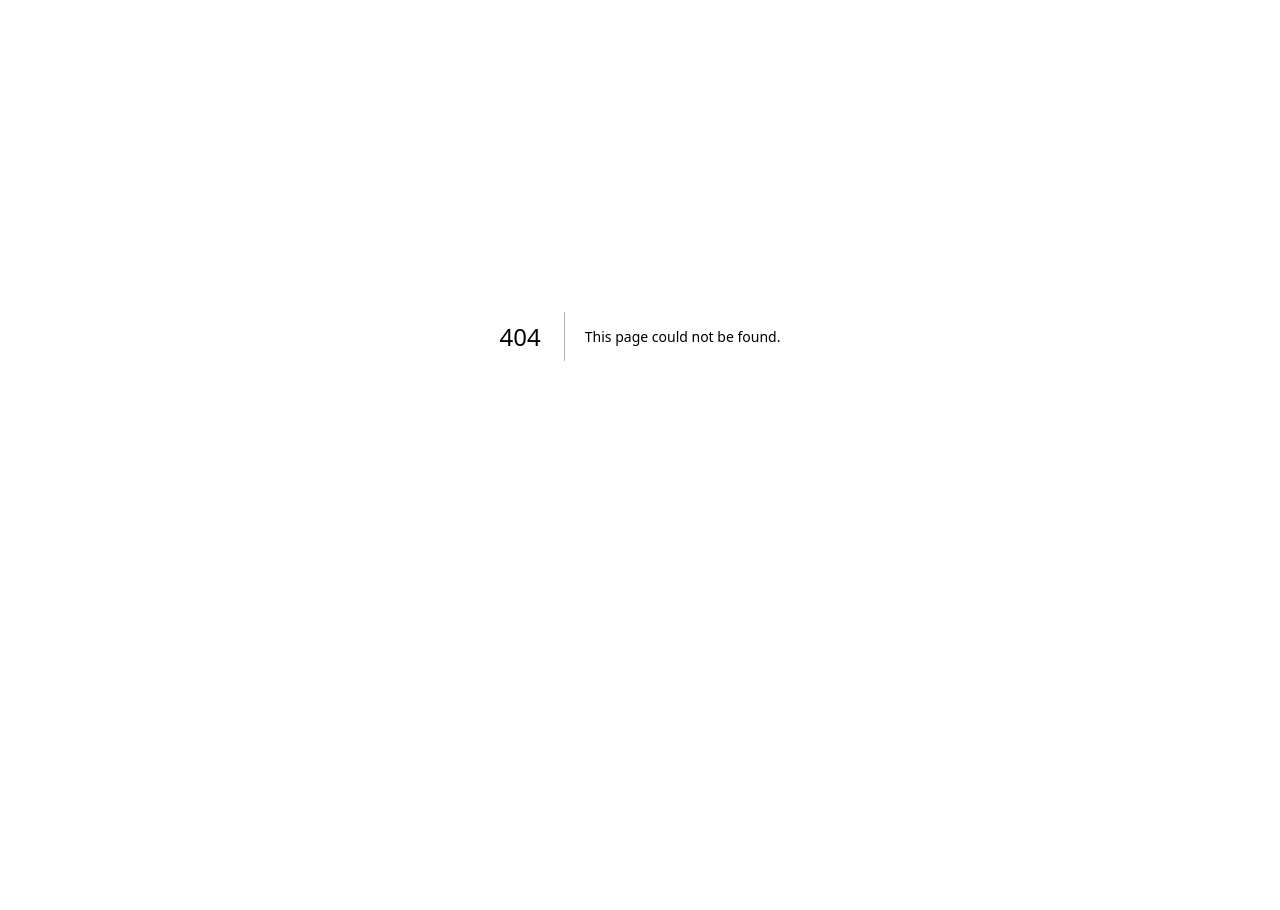
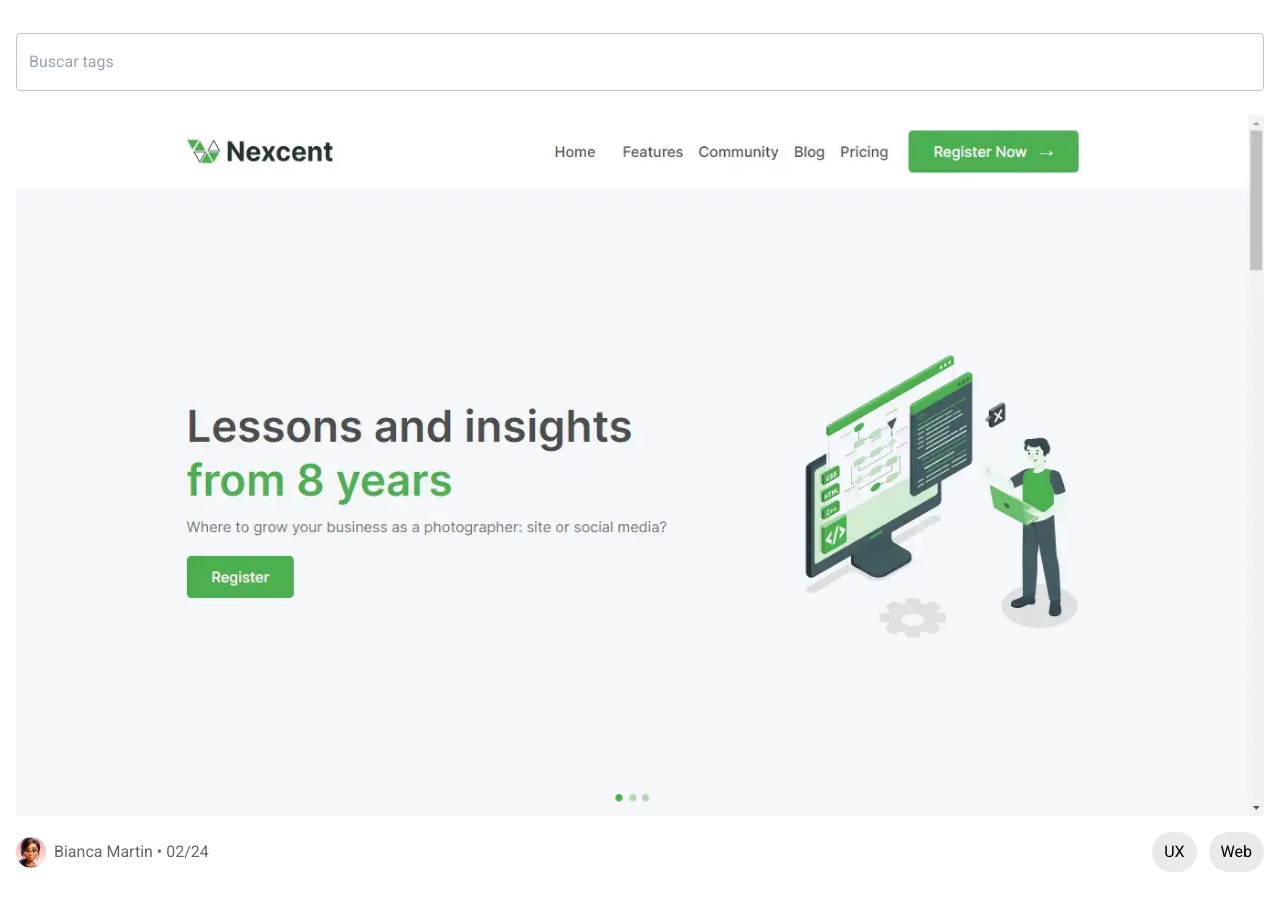
Before and after one commit to OrangeJuice-Hackaton5-0-Squad-17/front-end, a Next.js app: page /discover in a window 1280 px wide. Before the commit this address had no page. Shown: the part 186-1096 px from the top of the page. Before the commit the page ends 931 px from the top, so only its background shows below. Built offline with nearby package versions, Linux system fonts and the light colour scheme.

Commit message:
feat: add discover route

```diff
--- /dev/null
+++ b/src/app/discover/page.tsx
@@ -0,0 +1,34 @@
+import Image from 'next/image'
+import ProjectImageMock from '@/assets/images/project-image-mock.webp'
+import ProfilePicture from '../../../public/assets/profile-picture.png'
+
+export default function Discover() {
+    return (
+        <>
+            <h2 className="text-[#222244] text-center mx-auto mb-8">Junte-se à comunidade de inovação, inspiração e descobertas, transformando experiências em conexões inesquecíveis</h2>
+
+            <section className="discover">
+                <input className="border border-[#C4C4C4] rounded text-[#A0A1A5] mb-6 py-4 px-3 w-full" type="text" placeholder="Buscar tags" />
+
+                <section className="projects flex flex-col justify-center gap-6">
+                    <article className="project flex flex-col justify-center gap-4">
+                        <Image className="rounded" src={ProjectImageMock} alt="Project Image" />
+
+                        <div className="project-info flex items-center gap-2">
+                            <Image className="rounded-full" src={ProfilePicture} alt="Author's Profile Picture" width={30} />
+
+                            <h3 className="text-[#66676A]">Bianca Martin • 02/24</h3>
+
+                            <ul className="project-tags flex items-center gap-3 ml-auto">
+                                <li className="bg-[#EAEAEA] rounded-full py-2 px-3">UX</li>
+                                <li className="bg-[#EAEAEA] rounded-full py-2 px-3">Web</li>
+                            </ul>
+                        </div>
+                    </article>
+
+
+                </section>
+            </section>
+        </>
+    )
+}
--- a/src/app/layout.tsx
+++ b/src/app/layout.tsx
@@ -27,7 +27,7 @@ export default function RootLayout({
       <body className={roboto.className}>
         <Header />
 
-        <main className="max-w-7xl mx-auto py-2 px-4">
+        <main className="max-w-7xl mx-auto py-12 px-4">
           {children}
         </main>
       </body>
```
Also changed, not shown: src/assets/images/project-image-mock.webp (added).
